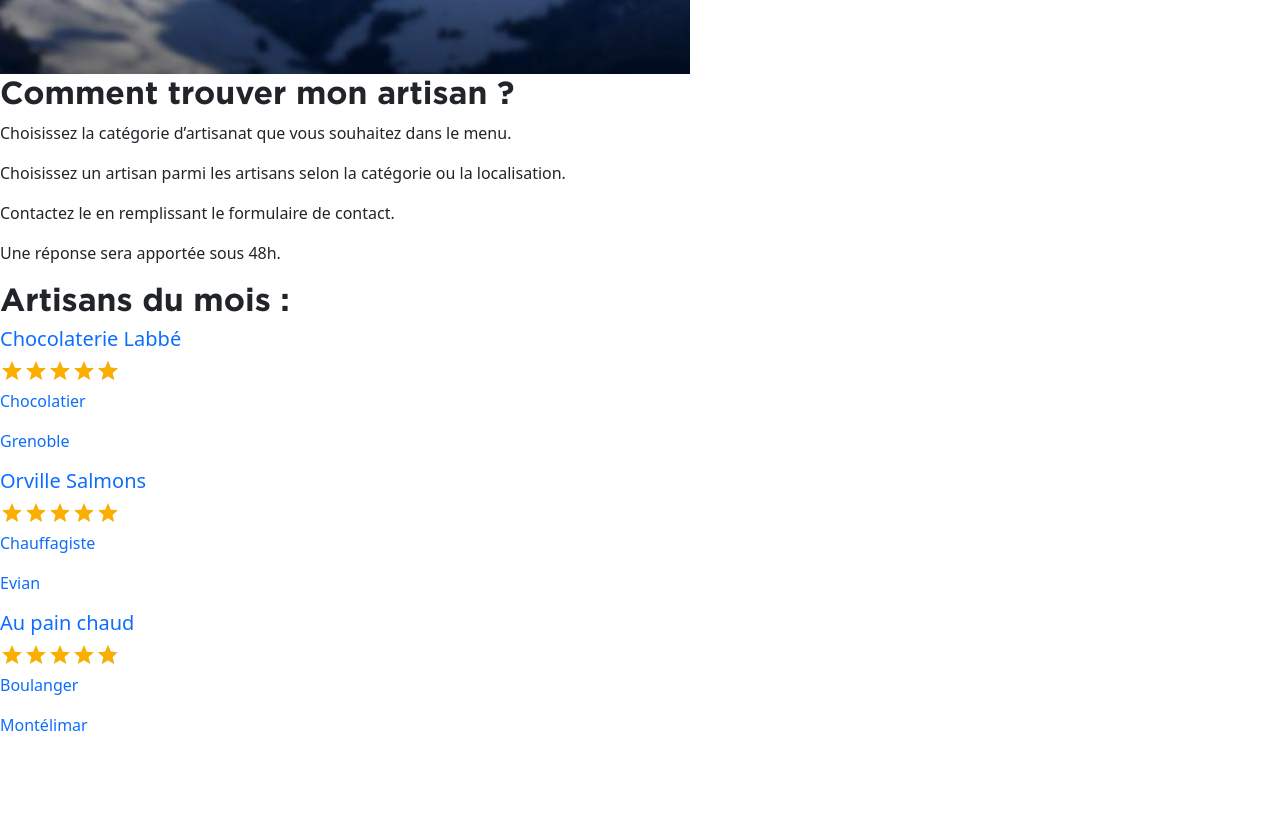
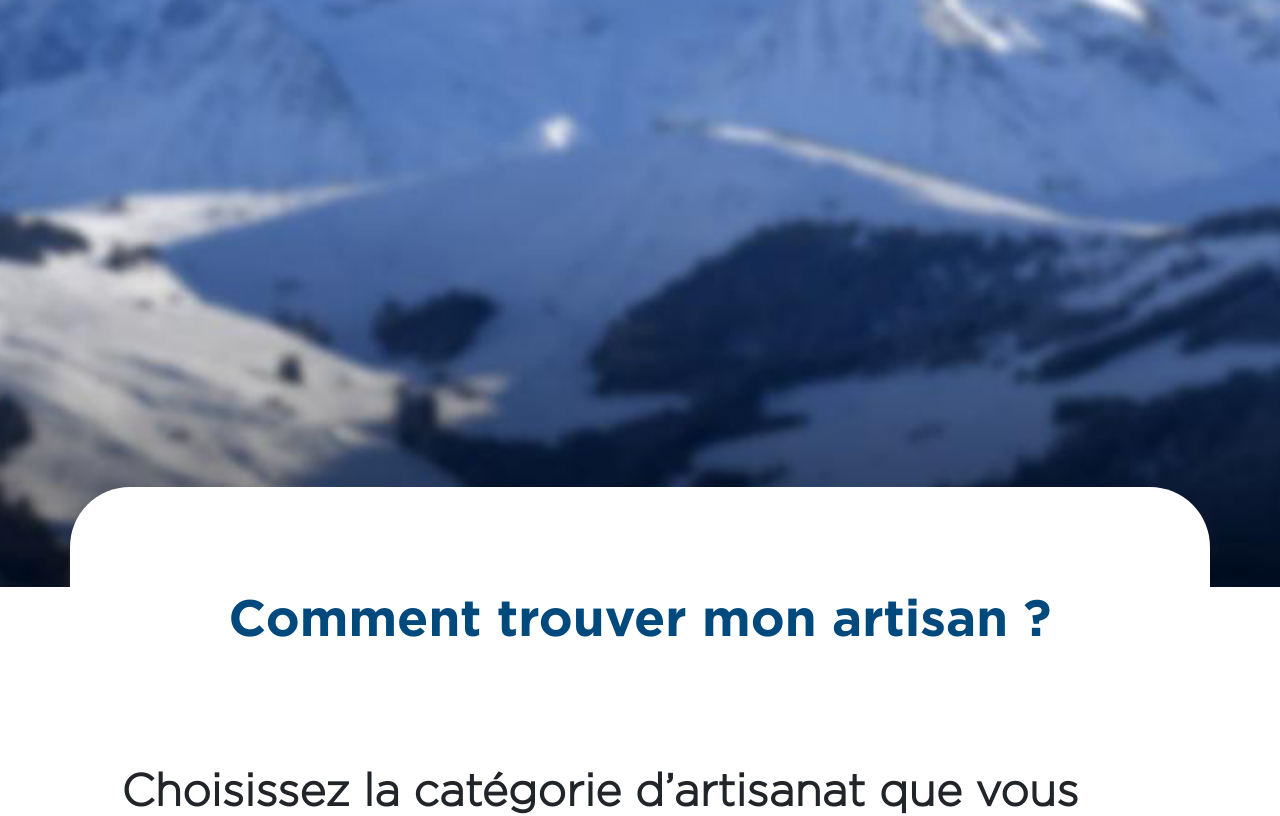
Before and after one commit to Miguel-Hrc/Trouve_ton_artisan, a React (Create React App) app: page / in a window 1280 px wide. Shown: the part 1060-1876 px from the top of the page. Before the commit the page ends 1813 px from the top, so only its background shows below. Built offline with nearby package versions, Linux system fonts and the light colour scheme.

Commit message:
commit Stylize_Home

```diff
--- a/src/App.sass
+++ b/src/App.sass
@@ -22,14 +22,21 @@ main
     padding: 0
     margin: 0
 
+#background__img
+  width: 100vw
+
 #searching__item
   font-family: "Gotham-Light"
   border: none
   box-shadow: 1px 1px #0074c7
 
 
-h2
+h2 , h5
   font-family: "Gotham-Bold"
+
+p
+  font-family: "Gotham-Light"
+  font-weight: 600
 
 
 .result__searching-item
--- a/src/Pages/Home.js
+++ b/src/Pages/Home.js
@@ -12,25 +12,24 @@ export const Home = () => {
   return (
 
     <main>
-
-<img src={BackgroundImgPhone}alt="BackgroundImg"></img>
-        <div>
-          <h2> Comment trouver mon artisan ?</h2>
-          <p>Choisissez la catégorie d’artisanat que vous souhaitez dans le menu.</p>
-          <p>Choisissez un artisan parmi les artisans selon la catégorie ou la localisation.</p>
-          <p>Contactez le en remplissant le formulaire de contact.</p>
-          <p>Une réponse sera apportée sous 48h.</p>
+      <img src={BackgroundImgPhone} style={{ position: "relative" , zIndex: '0'}} id="background__img" alt="BackgroundImg"></img>
+        <div className="container text-center" style={{ position: "relative" , zIndex: "1" , width: "100vw" , height: "500px" , paddingBottom: "200px" , background: "white" , paddingTop: "100px" , paddingRight: "4vw" , paddingLeft: "4vw" , borderRadius: "60px" , marginTop: "-100px" }}>
+          <h2  className="text-center" style={{ fontSize: "4vw" ,  paddingBottom: "100px" , color: "#00497c" }}> Comment trouver mon artisan ?</h2>
+          <p className="text-start" style={{ fontSize: "3.5vw" , paddingBottom: "50px" }}>Choisissez la catégorie d’artisanat que vous souhaitez dans le menu.</p>
+          <p className="text-start" style={{ fontSize: "3.5vw" , paddingBottom: "50px" }}>Choisissez un artisan parmi les artisans selon la catégorie ou la localisation.</p>
+          <p className="text-start" style={{ fontSize: "3.5vw" , paddingBottom: "50px" }}>Contactez le en remplissant le formulaire de contact.</p>
+          <p className="text-start"  style={{ fontSize: "3.5vw" , paddingBottom: "50px" }}>Une réponse sera apportée sous 48h.</p>
         </div>
-        <section>
-          <div>
-            <h2>Artisans du mois :</h2>
-            <div>
+        <section className="container text-center" style={{ width: "100vw" , height: "1300px" , background: "white" , paddingTop: "100px" , paddingRight: "7vw" , paddingLeft: "7vw" , borderRadius: "60px" , marginBottom: "200px" }}>
+          <div className="position-absolute start-50 translate-middle" style={{  width: "90vw" , marginTop: "500px" }}>
+            <h2 style={{ fontSize: "4vw" , paddingBottom: "50px" , color: "#00497c" , paddingTop: "200px" }}>Artisans du mois :</h2>
+            <div className="row grid gap-0 row-gap-5">
               {top.map((artisan)=>{
                 return (
                   <article key={artisan.id}>
                     <Link to={`/artisans/${artisan.id}`} style={{ textDecoration: "none" }}>
-                      <div>
-                        <h5>{artisan.name}</h5>
+                      <div className="col text-center" style={{ paddingTop: "50px" , background: "#f1f8fc" , width: "90vw" , height: "auto" , paddingBottom: "50px" }}>
+                        <h5  style={{ fontSize: "3.5vw" , color: "black" }}>{artisan.name}</h5>
                         <Box
                           sx={{
                             '& > legend': { mt: 2 },
@@ -41,11 +40,12 @@ export const Home = () => {
                             value={artisan.note}
                             readOnly
                             precision={0.1}
+                            style={{ color: "black" }}
                           />
                           <Box sx={{ ml: 2 }}></Box>
                         </Box>
-                        <p>{artisan.specialty}</p>
-                        <p>{artisan.location}</p>
+                        <p style={{ fontSize: "3.5vw" , color: "black" }}>{artisan.specialty}</p>
+                        <p style={{ fontSize: "3.5vw" , color: "black" }}>{artisan.location}</p>
                       </div>
                     </Link>
                   </article>
```
